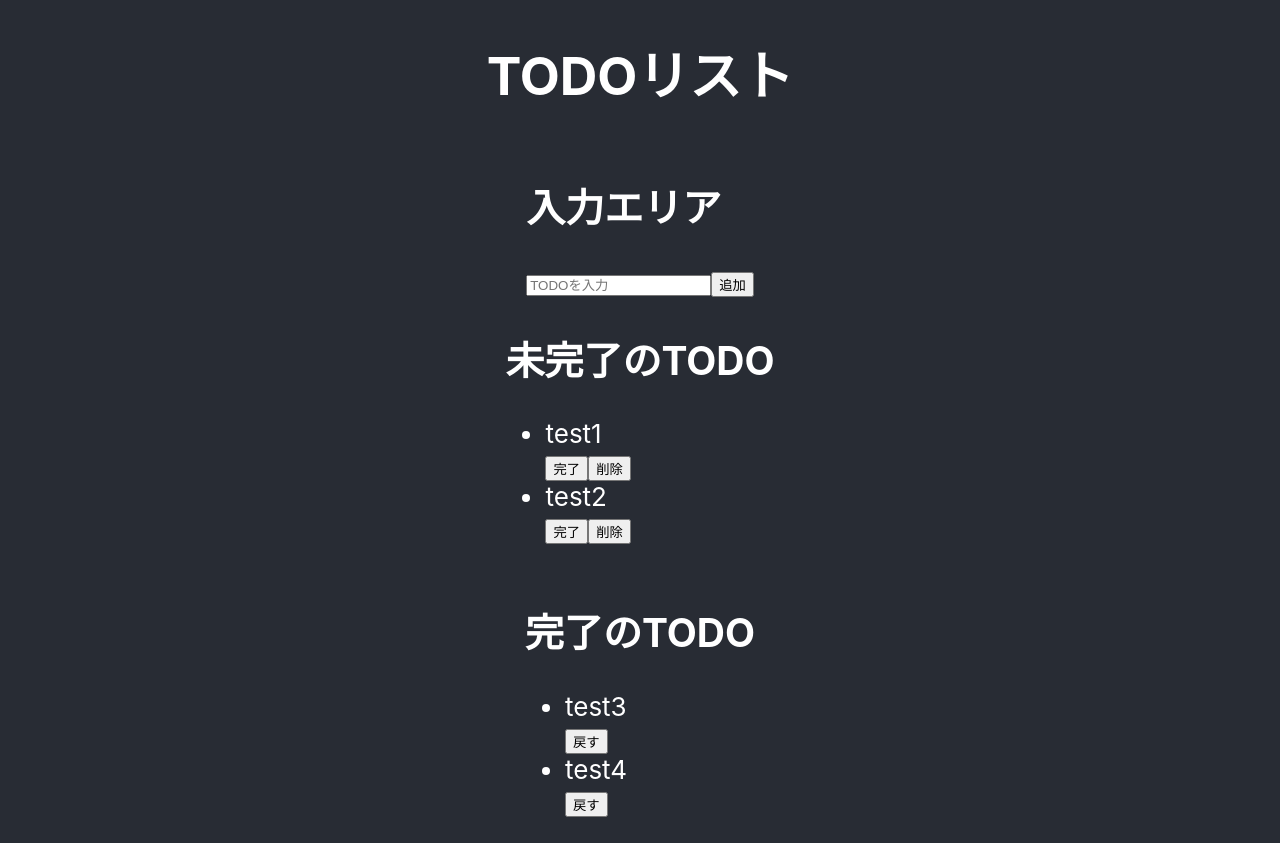
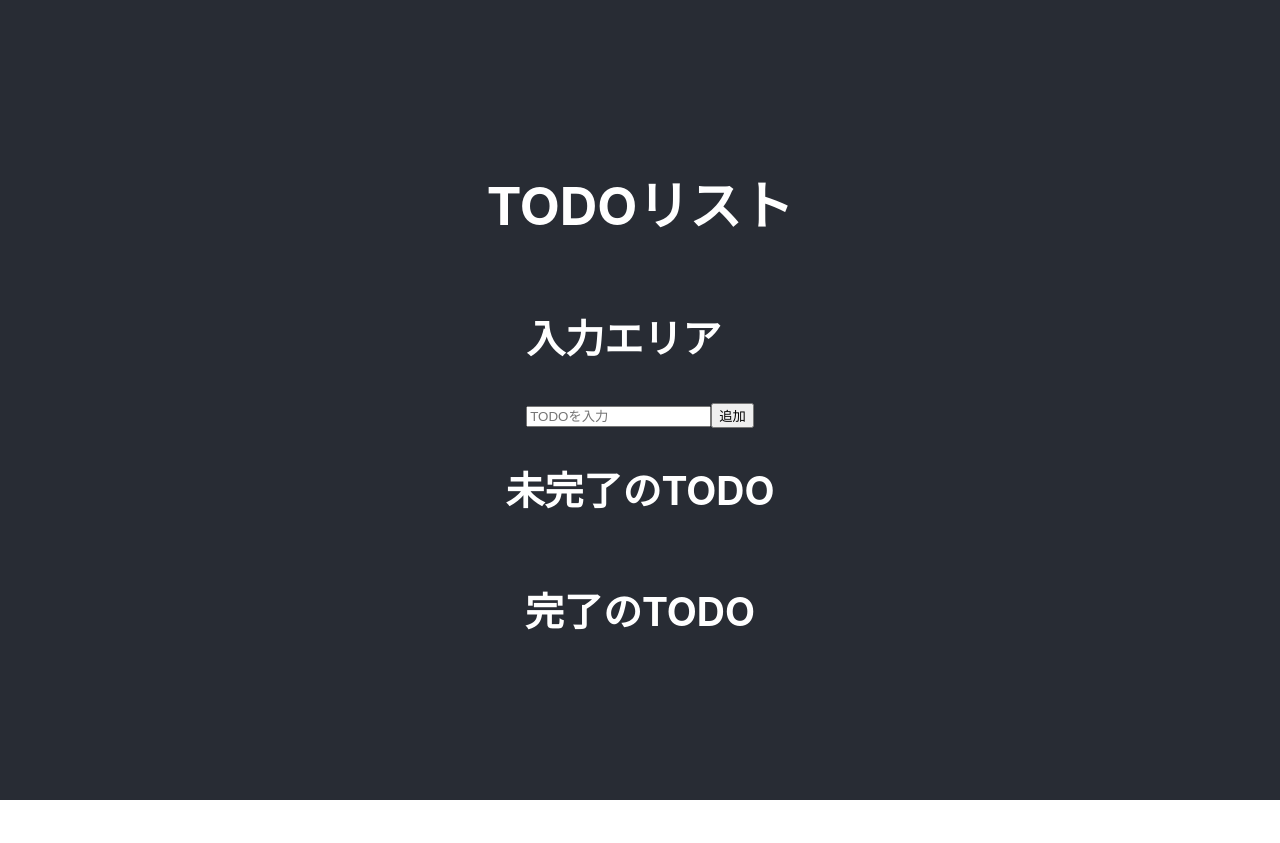
Before and after one commit to hinoharashinya/react-todolist, a React (Create React App) app: page / in a window 1280 px wide. After the commit the page ends 800 px from the top, so only its background shows below. Built offline with nearby package versions, Linux system fonts and the light colour scheme.

Commit message:
reset default

```diff
--- a/src/App.js
+++ b/src/App.js
@@ -3,8 +3,8 @@ import {useState} from "react";
 
 function App() {
   const [inputTodo, setInputTodo] = useState("");
-  const [incompleteTodos, setIncompleteTodos] = useState(["test1","test2"]);
-  const [completeTodos, setCompleteTodos] = useState(["test3", "test4"]);
+  const [incompleteTodos, setIncompleteTodos] = useState([]);
+  const [completeTodos, setCompleteTodos] = useState([]);
 
   const onChangeInputTodo = (e) => {
     setInputTodo(e.target.value);
```
